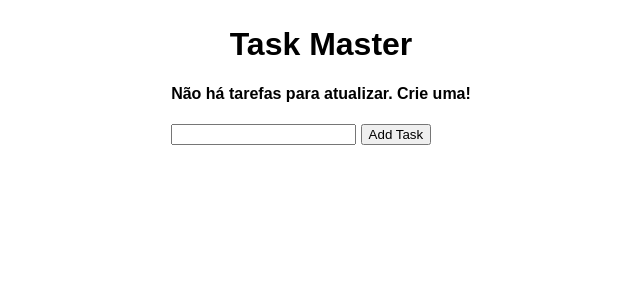
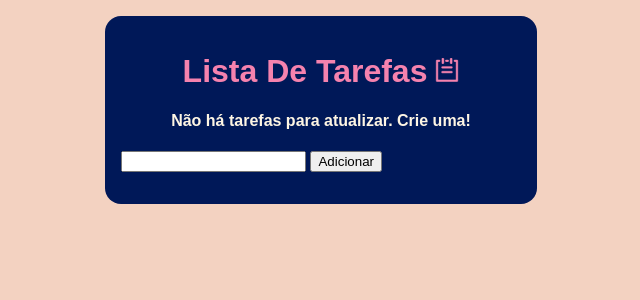
Before and after one commit to cauaosp/flask-tutorial, a Flask app: page / in a window 1280 px wide. Shown: the top 300 px of the page, without its empty margins (319-959 px from the left). Run offline with Flask 3, Linux system fonts and the light colour scheme.

Commit message:
feat: ui improves

```diff
--- a/static/css/main.css
+++ b/static/css/main.css
@@ -1,32 +1,142 @@
+/* general */
+
 body {
   margin: 0;
-  font-family: sans-serif;
+  font-family: Arial, Helvetica, sans-serif;
+  background-color: #f3d2c1;
+  color: #fef6e4;
 }
 
-h1, h4 {
+/* text elements */
+
+h1,
+h4 {
   text-align: center;
 }
 
-.content {
-  margin-inline: auto;
-  width: fit-content;
-  padding: 5px;
-
+h1 {
+  color: #f582ae;
 }
 
+/* buttons */
+
+a {
+  text-decoration: none;
+  font-weight: 600;
+  font-size: small;
+  display: flex;
+}
+
+a:hover {
+  opacity: .8;
+}
+
+
+/* content */
+
+.content {
+  margin: auto;
+  min-width: 25rem;
+  width: fit-content;
+  padding: 1rem;
+  background-color: #001858;
+  margin-top: 1rem;
+  border-radius: 1rem;
+}
+
+/* table */
+
 table {
-  font-family: arial, sans-serif;
   border-collapse: collapse;
-  width: 100%;
-  min-width: 28rem;
   text-align: center;
+  margin-bottom: 1rem;
+  max-height: 40rem;
+  overflow: auto;
+  display: flex;
+  background-color: #fef6e411;
+}
+
+td {
+  overflow-x: auto;
+  max-width: 30rem;
+  text-wrap: wrap;
+  text-align: left;
+}
+
+th,
+td {
+  border: 1px solid #fef6e4;
+  padding: 1rem;
+}
+
+#task-content {
+  min-width: 10rem;
+}
+
+/* forms */
+
+form {
   margin-bottom: 1rem;
 }
 
-table, th, td {
-  border: 1px solid black;
+/* icons */
+.edit {
+  background: url("../images/edit.png") no-repeat center center / cover;
+  height: 0.8rem;
+  width: 0.8rem;
+  display: inline-block;
+  box-sizing: border-box;
+  margin-left: 0.5rem;
 }
 
-/* td {
-  text-align: center;
-} */
+.to_do_list {
+  background: url("../images/to-do-list.png") no-repeat center center / cover;
+  height: 1.5rem;
+  width: 1.5rem;
+  display: inline-block;
+  box-sizing: border-box;
+  margin-left: 0.5rem;
+}
+
+.delete {
+  background: url("../images/delete.svg") no-repeat center center / cover;
+  height: 0.9rem;
+  width: 0.9rem;
+  display: inline-block;
+  box-sizing: border-box;
+  margin-left: 0.3rem;
+}
+
+.update {
+  background: url("../images/update.svg") no-repeat center center / cover;
+  height: 1.2rem;
+  width: 1.2rem;
+  display: inline-block;
+  box-sizing: border-box;
+  margin-left: 0.3rem;
+}
+
+/* scrollbar */
+
+/* width */
+::-webkit-scrollbar {
+  width: 0.4rem;
+  height: 0.4rem;
+  padding-left: 1rem;
+}
+
+/* Track */
+::-webkit-scrollbar-track {
+  box-shadow: inset 0 0 5px #fef6e4;
+}
+
+/* Handle */
+::-webkit-scrollbar-thumb {
+  background: #fef6e4;
+  border-radius: 1rem;
+}
+
+/* Handle on hover */
+::-webkit-scrollbar-thumb:hover {
+  background: #fef6e4cc;
+}
--- /dev/null
+++ b/static/js/index.js
@@ -0,0 +1,24 @@
+function formatarData(input) {
+  const firstDate = input.split(" ")[0];
+  const [year, month, day] = firstDate.split("-");
+  const date = `${day}/${month}/${year}`;
+  const hour = input.split(" ")[1].slice(0, 8);
+  console.log(input);
+
+  return { date, hour };
+}
+
+window.onload = function () {
+  const dataCells = document.querySelectorAll("#custom-datetime");
+
+  dataCells.forEach(function (cell) {
+    const data = cell.innerText;
+    const { date, hour } = formatarData(data);
+
+    cell.innerHTML = `
+      <span style="font-size: 16px;">${date}</span>
+      <br>
+      <span style="font-size: 14px;">${hour}</span>
+    `;
+  });
+};
--- a/templates/index.html
+++ b/templates/index.html
@@ -1,40 +1,43 @@
-{% extends 'base.html' %}
-
-{% block head %}
-<title>Flask Tutorial</title>
-{% endblock %}
-
-{% block body %}
+{% extends 'base.html' %} {% block head %}
+<title>Lista</title>
+<link
+  rel="icon"
+  type="image/png"
+  href="{{ url_for('static', filename='images/list.png') }}"
+/>
+<script src="{{ url_for('static', filename='js/index.js') }}"></script>
+{% endblock %} {% block body %}
 <div class="content">
-  <h1>Task Master</h1>
+  <h1>Lista De Tarefas<span class="to_do_list"></span></h1>
   {% if tasks|length < 1 %}
   <h4>Não há tarefas para atualizar. Crie uma!</h4>
+  <form action="/" method="POST">
+    <input type="text" name="content" id="content" />
+    <input type="submit" value="Adicionar" />
+  </form>
   {% else %}
+  <form action="/" method="POST">
+    <input type="text" name="content" id="content" />
+    <input type="submit" value="Adicionar" />
+  </form>
   <table>
     <tr>
-      <th>Task</th>
-      <th>Added</th>
-      <th>id</th>
-      <th>Actions</th>
+      <th>Tarefa</th>
+      <th>Data</th>
+      <th>Ações</th>
     </tr>
     {% for task in tasks %}
-      <tr>
-        <td>{{ task.content }}</td>
-        <td>{{ task.data_created }}</td>
-        <td>{{ task.id }}</td>
-        <td>
-          <a href="/delete/{{task.id}}">Delete</a>
-          <br />
-          <a href="/update/{{task.id}}">Update </a>
-        </td>
-      </tr>
+    <tr>
+      <td id="task-content">{{ task.content }}</td>
+      <td id="custom-datetime">{{ task.data_created }}</td>
+      <td>
+        <a href="/delete/{{task.id}}" style="color: #DB0800;">Deletar<span class="delete"></span></a>
+        <br />
+        <a href="/update/{{task.id}}" style="color: #00DC0B;">Atualizar<span class="update"></span></a>
+      </td>
+    </tr>
     {% endfor %}
   </table>
   {% endif %}
-
-  <form action="/" method="POST">
-    <input type="text" name="content" id="content" />
-    <input type="submit" value="Add Task" />
-  </form>
 </div>
 {% endblock %}
--- a/templates/update.html
+++ b/templates/update.html
@@ -6,7 +6,7 @@
   <br />
   <form action="/update/{{task.id}}" method="POST">
     <input type="text" name="content" id="content" value="{{task.content}}" />
-    <input type="submit" value="Update" />
+    <input type="submit" value="Atualizar" />
   </form>
 </div>
 {% endblock %}
```
Also changed, not shown: static/images/delete.svg (added), static/images/edit.png (added), static/images/list.png (added), static/images/to-do-list.png (added), static/images/update.svg (added).
